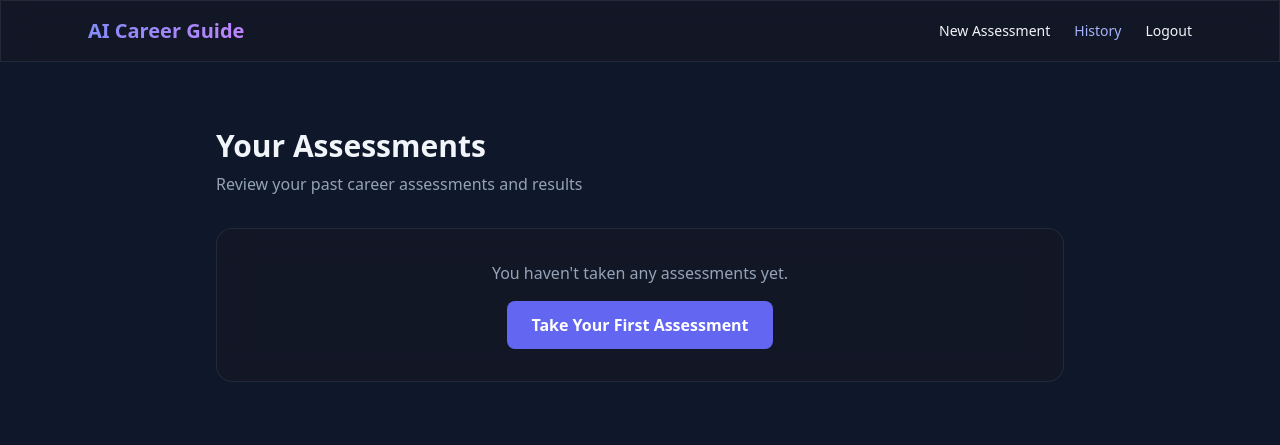
After one commit to adityavk108/fsd_project, a Flask app: page /history in a window 1280 px wide. The commit adds this page. Shown: the top 445 px of the page. Run offline with Flask 3, Linux system fonts and the light colour scheme; the visitor is signed in with stand-in values (Sample User, id 1); data that the repository does not hold is empty; some libraries are stand-ins or nearby versions.

Commit message:
added auth and sessions

```diff
--- a/app.py
+++ b/app.py
@@ -1,25 +1,61 @@
 import os
 import json
-from flask import Flask, render_template, request, redirect, url_for
+from datetime import datetime
+from flask import Flask, render_template, request, redirect, url_for, flash
+from flask_sqlalchemy import SQLAlchemy
+from flask_login import LoginManager, UserMixin, login_user, login_required, logout_user, current_user
+from werkzeug.security import generate_password_hash, check_password_hash
 import google.generativeai as genai
+from dotenv import load_dotenv
 
+load_dotenv()
 app = Flask(__name__)
+app.config["SECRET_KEY"] = os.environ.get("SECRET_KEY", "dev-secret-key-change-in-production")
+database_url = os.environ.get("DATABASE_URL", "")
+if database_url:
+    database_url = database_url.replace("postgres://", "postgresql://")
+    if "supabase" in database_url:
+        database_url = database_url.split("?")[0] + "?sslmode=require"
+    app.config["SQLALCHEMY_DATABASE_URI"] = database_url
+app.config["SQLALCHEMY_TRACK_MODIFICATIONS"] = False
+
+db = SQLAlchemy(app)
+login_manager = LoginManager(app)
+login_manager.login_view = "login"
+
+@app.template_filter('fromjson')
+def fromjson_filter(s):
+    return json.loads(s)
+
+class User(UserMixin, db.Model):
+    id = db.Column(db.Integer, primary_key=True)
+    email = db.Column(db.String(120), unique=True, nullable=False)
+    password_hash = db.Column(db.String(256), nullable=False)
+    assessments = db.relationship("Assessment", backref="user", lazy=True)
+
+class Assessment(db.Model):
+    id = db.Column(db.Integer, primary_key=True)
+    user_id = db.Column(db.Integer, db.ForeignKey("user.id"), nullable=False)
+    subjects = db.Column(db.String(500))
+    hobbies = db.Column(db.String(500))
+    style = db.Column(db.String(200))
+    value = db.Column(db.String(500))
+    careers_json = db.Column(db.Text)
+    created_at = db.Column(db.DateTime, default=datetime.utcnow)
+
+@login_manager.user_loader
+def load_user(user_id):
+    return User.query.get(int(user_id))
 
 # --- Gemini API Configuration ---
-# Load the API key from an environment variable
 try:
     api_key = os.environ.get("GEMINI_API_KEY")
-    model = os.environ.get("MODEL_NAME")
+    model_name = os.environ.get("MODEL_NAME")
     if not api_key:
         raise ValueError("GEMINI_API_KEY environment variable not set.")
 
     genai.configure(api_key=api_key)
 
-    # Define the JSON schema for the expected API response
-    # This helps ensure we get structured, usable data from the model
-
-    # This is the Python-equivalent of the JSON schema we want back
-    # It makes rendering the data in HTML much easier and more reliable
     response_schema = {
         "type": "OBJECT",
         "properties": {
@@ -28,19 +64,9 @@ try:
                 "items": {
                     "type": "OBJECT",
                     "properties": {
-                        "title": {
-                            "type": "STRING",
-                            "description": "The name of the career (e.g., 'Data Analyst')"
-                        },
-                        "match_reason": {
-                            "type": "STRING",
-                            "description": "A 1-2 sentence explanation of why this is a good match for the user."
-                        },
-                        "roadmap": {
-                            "type": "ARRAY",
-                            "items": {"type": "STRING"},
-                            "description": "A list of 3-4 actionable steps for this career path."
-                        }
+                        "title": {"type": "STRING", "description": "The name of the career"},
+                        "match_reason": {"type": "STRING", "description": "Why this is a good match"},
+                        "roadmap": {"type": "ARRAY", "items": {"type": "STRING"}}
                     },
                     "required": ["title", "match_reason", "roadmap"]
                 }
@@ -49,102 +75,143 @@ try:
         "required": ["careers"]
     }
 
-    # We only set the model name here. The full config will be in the request.
-    model = genai.GenerativeModel(model)
+    model = genai.GenerativeModel(model_name)
 
 except ValueError as e:
     print(e)
     model = None
 except Exception as e:
-    print(f"An unexpected error occurred during Gemini configuration: {e}")
+    print(f"Gemini configuration error: {e}")
     model = None
 
-# --- Flask Routes ---
+# --- Auth Routes ---
+
+@app.route("/register", methods=["GET", "POST"])
+def register():
+    if current_user.is_authenticated:
+        return redirect(url_for("assessment"))
+
+    if request.method == "POST":
+        email = request.form.get("email")
+        password = request.form.get("password")
+
+        if User.query.filter_by(email=email).first():
+            flash("Email already registered", "error")
+            return redirect(url_for("register"))
+
+        user = User(email=email, password_hash=generate_password_hash(password))
+        db.session.add(user)
+        db.session.commit()
+
+        login_user(user)
+        return redirect(url_for("assessment"))
+
+    return render_template("register.html")
+
+@app.route("/login", methods=["GET", "POST"])
+def login():
+    if current_user.is_authenticated:
+        return redirect(url_for("assessment"))
+
+    if request.method == "POST":
+        email = request.form.get("email")
+        password = request.form.get("password")
+
+        user = User.query.filter_by(email=email).first()
+        if user and check_password_hash(user.password_hash, password):
+            login_user(user)
+            return redirect(url_for("assessment"))
+
+        flash("Invalid email or password", "error")
+
+    return render_template("login.html")
+
+@app.route("/logout")
+@login_required
+def logout():
+    logout_user()
+    return redirect(url_for("index"))
+
+@app.route("/history")
+@login_required
+def history():
+    assessments = Assessment.query.filter_by(user_id=current_user.id).order_by(Assessment.created_at.desc()).all()
+    return render_template("history.html", assessments=assessments)
+
+# --- App Routes ---
 
 @app.route("/")
 def index():
-    """Renders the landing page."""
     return render_template("index.html")
 
 @app.route("/assessment")
+@login_required
 def assessment():
-    """Renders the assessment form page (Feature 1)."""
     return render_template("assessment.html")
 
 @app.route("/results", methods=["POST"])
+@login_required
 def results():
-    """
-    Handles the assessment form data, calls the Gemini API,
-    and renders the results page (Features 2 & 3).
-    """
     if not model:
-        # Handle the case where the model failed to initialize
-        return "Error: Gemini API is not configured. Please check your GEMINI_API_KEY.", 500
+        return "Error: Gemini API is not configured.", 500
 
     try:
-        # 1. Get data from the form
         subjects = request.form.get("subjects", "")
         hobbies = request.form.get("hobbies", "")
         style = request.form.get("style", "")
         value = request.form.get("value", "")
 
-        # 2. Construct a detailed prompt for the Gemini API
         prompt = f"""
-        Act as an expert, encouraging, and insightful career counselor for a high school or early college student.
+        Act as an expert career counselor for a high school or early college student.
 
-        The student has provided the following information:
+        The student has provided:
         - Favorite Subjects: {subjects}
         - Hobbies and Interests: {hobbies}
         - Preferred Work Style: {style}
         - What they value in a job: {value}
 
-        Based *only* on this information, generate their "Top 3 Career Matches".
+        Generate their "Top 3 Career Matches". For each career provide:
+        1. title: The job title.
+        2. match_reason: A 1-2 sentence explanation of why it's a good match.
+        3. roadmap: A list of 3-4 actionable steps to start exploring this path.
 
-        For each of the 3 careers, you must provide:
-        1.  `title`: The job title.
-        2.  `match_reason`: A 1-2 sentence, encouraging explanation of *why* it's a good match based on their inputs.
-        3.  `roadmap`: A list of 3-4 simple, actionable steps a student could take to start exploring this path (e.g., "Join a coding club," "Take an online course in...", "Volunteer for...").
-
-        Return *only* a valid JSON object adhering to the required schema. Do not include any other text or markdown formatting outside the JSON structure.
+        Return only valid JSON adhering to: {json.dumps(response_schema)}.
         """
 
-        # 3. Call the Gemini API
-
-        # --- FIX ---
-        # Create a single config dictionary for *this specific call*
-        # This includes both the MIME type and the required schema.
         request_generation_config = {
             "response_mime_type": "application/json",
             "response_schema": response_schema
         }
-        # --- END FIX ---
 
         chat = model.start_chat()
+        response = chat.send_message([prompt], generation_config=request_generation_config)
 
-        # Pass the single, combined config dictionary
-        response = chat.send_message(
-            [prompt],
-            generation_config=request_generation_config
-        )
-
-        # 4. Parse the JSON response
-        # The API response text is a JSON string, so we parse it
         response_data = json.loads(response.text)
         careers = response_data.get("careers", [])
 
-        # 5. Render the results template with the data
+        assessment = Assessment(
+            user_id=current_user.id,
+            subjects=subjects,
+            hobbies=hobbies,
+            style=style,
+            value=value,
+            careers_json=json.dumps(careers)
+        )
+        db.session.add(assessment)
+        db.session.commit()
+
         return render_template("results.html", careers=careers)
 
     except Exception as e:
-        # Basic error handling
-        print(f"An error occurred while processing results: {e}")
+        print(f"Error processing results: {e}")
         return redirect(url_for("error_page", message=str(e)))
 
 @app.route("/error")
 def error_page():
-    """A generic error page."""
     message = request.args.get("message", "An unknown error occurred.")
     return render_template("error.html", error_message=message)
 
 if __name__ == "__main__":
+    with app.app_context():
+        db.create_all()
     app.run(debug=True)
--- a/requirements.txt
+++ b/requirements.txt
@@ -1,2 +1,5 @@
 Flask
 google-generativeai
+Flask-Login
+Flask-SQLAlchemy
+psycopg2-binary
--- a/templates/assessment.html
+++ b/templates/assessment.html
@@ -44,7 +44,11 @@
 <header class="fixed top-0 left-0 right-0 z-20 glass">
   <div class="max-w-6xl mx-auto px-6 py-4 flex items-center justify-between">
     <a href="/" class="text-xl font-bold gradient-text">AI Career Guide</a>
-    <a href="/" class="text-sm hover:text-brand-light transition">&larr; Back to Home</a>
+    <div class="flex items-center gap-4 text-sm">
+      <span class="text-slate-400 hidden md:block">{{ current_user.email }}</span>
+      <a href="{{ url_for('history') }}" class="hover:text-brand-light transition">History</a>
+      <a href="{{ url_for('logout') }}" class="text-red-400 hover:text-red-300 transition">Logout</a>
+    </div>
   </div>
 </header>
 
--- /dev/null
+++ b/templates/history.html
@@ -0,0 +1,100 @@
+<!doctype html>
+<html lang="en">
+<head>
+  <meta charset="utf-8">
+  <meta name="viewport" content="width=device-width,initial-scale=1">
+  <title>History – AI Career Guide</title>
+  <script src="https://cdn.tailwindcss.com"></script>
+  <script>
+    tailwind.config={
+      theme:{
+        extend:{
+          colors:{
+            brand:'#6366f1',
+            'brand-light':'#a5b4fc',
+            'brand-dark':'#4338ca'
+          }
+        }
+      }
+    }
+  </script>
+  <style>
+    .glass{background:rgba(23,25,35,.55);backdrop-filter:blur(16px);-webkit-backdrop-filter:blur(16px);border:1px solid rgba(255,255,255,.08);}
+    .gradient-text{background:linear-gradient(120deg,#818cf8,#c084fc);-webkit-background-clip:text;background-clip:text;color:transparent;}
+  </style>
+</head>
+<body class="bg-slate-900 text-slate-100 font-sans">
+
+<header class="fixed top-0 left-0 right-0 z-20 glass">
+  <div class="max-w-6xl mx-auto px-6 py-4 flex items-center justify-between">
+    <a href="/" class="text-xl font-bold gradient-text">AI Career Guide</a>
+
+    <nav class="flex gap-6 text-sm">
+      <a href="{{ url_for('assessment') }}" class="hover:text-brand-light transition">New Assessment</a>
+      <a href="{{ url_for('history') }}" class="text-brand-light">History</a>
+      <a href="{{ url_for('logout') }}" class="hover:text-brand-light transition">Logout</a>
+    </nav>
+  </div>
+</header>
+
+<main class="max-w-4xl mx-auto px-6 pt-32 pb-16">
+  <h1 class="text-3xl font-bold mb-2">Your Assessments</h1>
+  <p class="text-slate-400 mb-8">Review your past career assessments and results</p>
+
+  {% if not assessments %}
+    <div class="glass rounded-2xl p-8 text-center">
+      <p class="text-slate-400 mb-4">You haven't taken any assessments yet.</p>
+      <a href="{{ url_for('assessment') }}" class="inline-block px-6 py-3 rounded-lg bg-brand hover:bg-brand-dark text-white font-semibold transition">
+        Take Your First Assessment
+      </a>
+    </div>
+  {% else %}
+    <div class="space-y-4">
+      {% for assessment in assessments %}
+        <div class="glass rounded-2xl p-6">
+          <div class="flex justify-between items-start mb-4">
+            <div>
+              <span class="text-sm text-slate-400">
+                {{ assessment.created_at.strftime('%B %d, %Y at %I:%M %p') }}
+              </span>
+            </div>
+          </div>
+
+          <div class="grid md:grid-cols-2 gap-4 text-sm mb-4">
+            <div>
+              <span class="text-slate-500">Subjects:</span>
+              <p>{{ assessment.subjects }}</p>
+            </div>
+            <div>
+              <span class="text-slate-500">Hobbies:</span>
+              <p>{{ assessment.hobbies }}</p>
+            </div>
+            <div>
+              <span class="text-slate-500">Work Style:</span>
+              <p>{{ assessment.style }}</p>
+            </div>
+            <div>
+              <span class="text-slate-500">Values:</span>
+              <p>{{ assessment.value }}</p>
+            </div>
+          </div>
+
+          <div class="border-t border-slate-700 pt-4 mt-4">
+            <h3 class="text-sm font-semibold text-brand-light mb-2">Career Results:</h3>
+            <ul class="space-y-2">
+              {% set careers = assessment.careers_json | fromjson %}
+              {% for career in careers %}
+                <li class="text-slate-300">
+                  <span class="font-medium text-white">{{ career.title }}</span>
+                </li>
+              {% endfor %}
+            </ul>
+          </div>
+        </div>
+      {% endfor %}
+    </div>
+  {% endif %}
+</main>
+
+</body>
+</html>
```
Also changed, not shown: templates/index.html (+19 -7 lines), templates/login.html (added, +72 -0 lines), templates/register.html (added, +71 -0 lines), templates/results.html (+6 -1 lines), 1 other file.
